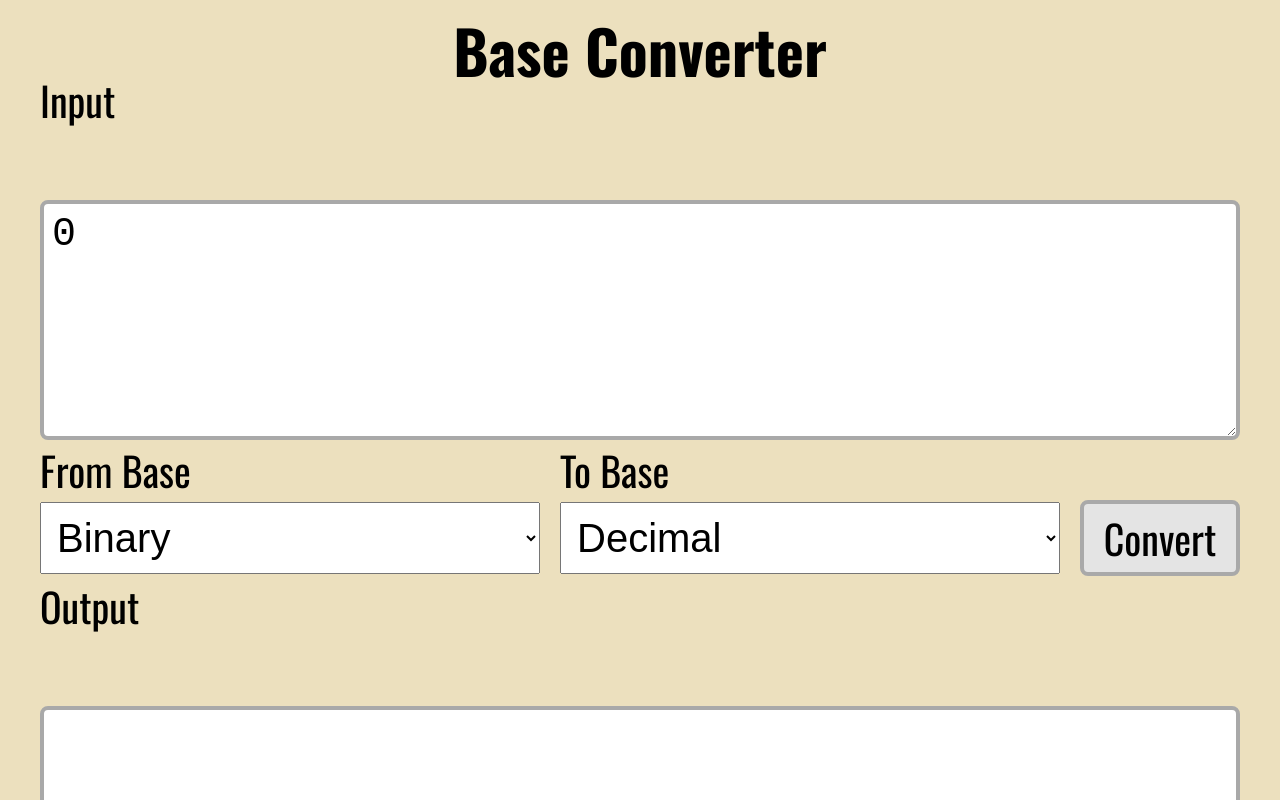
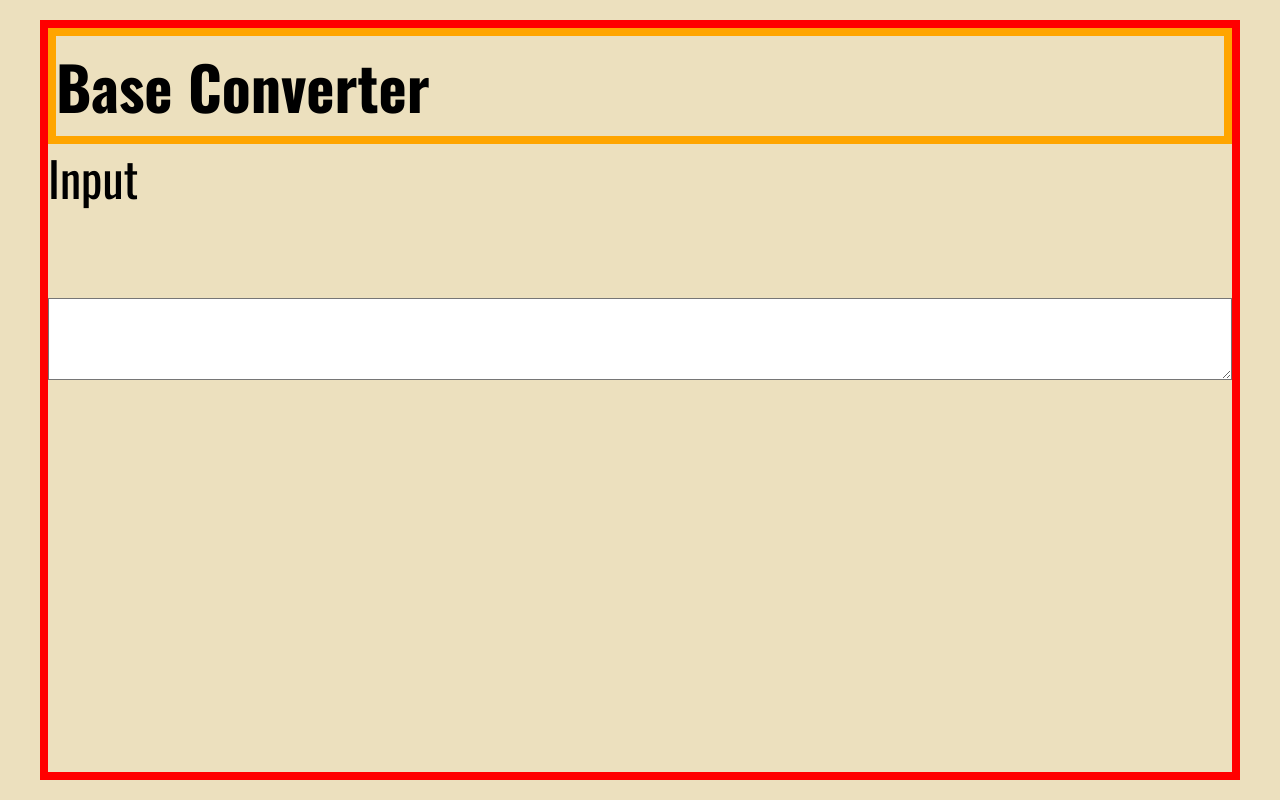
Before and after one commit to recursive-redundancy/base-converter-web, a React app: page / in a window 1280 px wide. Shown: the top 800 px of the page. Built offline with nearby package versions, Linux system fonts and the light colour scheme.

Commit message:
moving html elements to react components

```diff
--- a/src/index.scss
+++ b/src/index.scss
@@ -1,4 +1,4 @@
 @import './styles/fonts.scss';
 @import './styles/global.scss';
 @import './styles/responsive.scss';
-@import './styles/main.scss';
+// @import './styles/main.scss';
--- a/src/styles/global.scss
+++ b/src/styles/global.scss
@@ -15,7 +15,8 @@ h1,
 h2,
 h3,
 h4,
-button {
+button,
+textarea {
     font-family: 'Oswald', sans-serif;
     font-weight: 500;
     letter-spacing: 0;
@@ -23,8 +24,15 @@ button {
 }
 
 #root {
-  // border: solid 2em purple;
   height: 100vh;
+  margin: auto;
+  max-width: 40em;
+  padding-left: 1em;
+  padding-right: 1em;
+  padding-top: .5em;
+  padding-bottom: .5em;
+  position: relative;
+  width: 100vw;
 }
 
 
--- a/src/styles/main.scss
+++ /dev/null
@@ -1,168 +0,0 @@
-/* google fonts */
-@import url('https://fonts.googleapis.com/css?family=Roboto:400,700');
-@import url('https://fonts.googleapis.com/css?family=Oswald:400,700');
-
-
-.table {
-  display: table;
-  table-layout: fixed;
-}
-
-  .row {
-    display: table-row;
-  }
-
-    .cell {
-      display: table-cell;
-    }
-
-/*
-* Root element wraps app
-*/
-#root {
-  height: 100vh;
-  margin: auto;
-  max-width: 40em;
-  padding-left: 1em;
-  padding-right: 1em;
-  padding-top: .5em;
-  padding-bottom: .5em;
-  position: relative;
-  width: 100vw;
-}
-
-  #header {
-    height: 1em;
-  }
-
-    #header .cell {
-      height: 0;
-      text-align: center;
-      vertical-align: middle;
-    }
-
-  #root .table {
-    height: 100%;
-    position: relative;
-    min-height: 100%;
-    width: 100%;
-  }
-
-    #root .row.label {
-      height: 1em;
-      position: relative;
-    }
-
-      #root .cell.label {
-        vertical-align: bottom;
-      }
-
-      #input-label {
-        padding-top: 0;
-      }
-
-    .row.text {
-      height: 37%;
-      position: relative;
-    }
-
-      .cell.in-out {
-        height: 37%;
-        position: relative;
-      }
-
-      .wrap-text {
-        height: 100%;
-        position: relative;
-      }
-
-    .txt-base {
-      border: solid .1em darkgray;
-      border-radius: .2em;
-      font-size: 1em;
-      height: 100%;
-      /* fallback sizing for old android browser & such */
-      min-height: 10em;
-      min-height: 30vh;
-      outline: none;
-      padding: .2em;
-      position: relative;
-      width: 100%;
-    }
-
-
-#area-select {
-  height: 1em;
-}
-
-  #area-select h2 {
-    padding: 0;
-    padding-bottom: .2em;
-  }
-
-  .table.select {
-    margin: auto;
-  }
-
-    .row.labels {
-      height: 0;
-      text-align: left;
-    }
-
-      .row.labels .cell {
-        vertical-align: bottom;
-      }
-
-    .row.controls {
-      height: 2em;
-    }
-
-      .row.controls .cell {
-        padding-right: .5em;
-        vertical-align: middle;
-      }
-
-      .table.select .cell:last-of-type {
-        padding-right: none;
-        width: 4em;
-      }
-
-      button {
-        background-color: #e4e4e4;
-        border: solid .1em darkgray;
-        border-radius: .2em;
-        font-size: 1em;
-        padding: .35em;
-        width: 4em;
-      }
-
-      button:active {
-        background-color: #c9a3a3;
-        border: solid .1em #ffffff;
-        transform: scale(.8, .8);
-        -webkit-transform: scale(.8, .8);
-      }
-
-      select {
-        font-size: 1em;
-        padding: .3em;
-        width: 100%;
-      }
-
-/*
-* Notification section
-* alerts user for things like invalid input, etc
-*/
-#alert {
-  color: red;
-  display: none;
-  font-size: 2em;
-  font-weight: bold;
-  left: 0;
-  position: absolute;
-  text-align: center;
-  bottom: 3em;
-  /* opacity: 0; */
-  width: 100%;
-  z-index: 1;
-}
--- a/src/views/App/App.js
+++ b/src/views/App/App.js
@@ -1,85 +1,84 @@
 import React from 'react';
+import styles from './app.module.scss';
 
-const App = () => {
+const App = ({handleInput, handleSolve, isSolving}) => {
     return (
-        <div>
-            <div id='alert'>
-            <div id='alert-message'></div>
+        <div className={styles.app}>
+            <div className={styles.header}>
+                <h1>Base Converter</h1>
+            </div>
+            <div className={styles.inputarea}>
+                <h2 id='input-label'>Input</h2>
+                <textarea />
             </div>
 
-            <div class='table'>
-
-            <div id='header' class='row'>
-                <h1 class='cell'>Base Converter</h1>
-            </div>
-
-            <div class='row label'>
-                <div class='cell label'>
-                <h2 id='input-label'>Input</h2>
-                </div>
-            </div>
-            <div class='row text'>
-                <div class='cell in-out'>
-                <div class='wrap-text'>
-                    <textarea id='txt-input' class='txt-base'>0</textarea>
-                </div>
-                </div>
-            </div>
-
-            <div id='area-select' class='row'>
-                <div class='cell'>
-                <div class='table select'>
-                    <div class='row labels'>
-                    <div class='cell'>
-                        <h2>From Base</h2>
-                    </div>
-                    <div class='cell'>
-                        <h2>To Base</h2>
-                    </div>
-                    <div class='cell'>
-                    </div>
-                    </div>
-                    <div class='row controls'>
-                    <div class='cell'>
-                        <select id='sel-from'>
-                        <option value='bin' selected>Binary</option>
-                        <option value='oct'>Octal</option>
-                        <option value='dec'>Decimal</option>
-                        <option value='hex'>Hex</option>
-                        </select>
-                    </div>
-                    <div class='cell'>
-                        <select id='sel-to'>
-                            <option value='bin'>Binary</option>
-                            <option value='oct'>Octal</option>
-                            <option value='dec' selected>Decimal</option>
-                            <option value='hex'>Hex</option>
-                        </select>
-                    </div>
-                    <div id='cell-convert' class='cell'>
-                        <button id='btn-convert' ontouchstart=''>Convert</button>
-                    </div>
-                    </div>
-                </div>
-                </div>
-            </div>
-
-            <div class='row label'>
-                <div class='cell label'>
-                <h2>Output</h2>
-                </div>
-            </div>
-            <div class='row text'>
-                <div class='cell in-out'>
-                <div class='wrap-text'>
-                    <textarea id='txt-output' class='txt-base'></textarea>
-                </div>
-                </div>
-            </div>
-
-            </div>
-    </div>
+        </div>
     );
 };
 
 export default App;
+
+
+// <div class='row label'>
+// <div class='cell label'>
+// <h2 id='input-label'>Input</h2>
+// </div>
+// </div>
+// <div class='row text'>
+// <div class='cell in-out'>
+// <div class='wrap-text'>
+//     <textarea id='txt-input' class='txt-base'>0</textarea>
+// </div>
+// </div>
+// </div>
+
+// <div id='area-select' class='row'>
+// <div class='cell'>
+// <div class='table select'>
+//     <div class='row labels'>
+//     <div class='cell'>
+//         <h2>From Base</h2>
+//     </div>
+//     <div class='cell'>
+//         <h2>To Base</h2>
+//     </div>
+//     <div class='cell'>
+//     </div>
+//     </div>
+//     <div class='row controls'>
+//     <div class='cell'>
+//         <select id='sel-from'>
+//         <option value='bin' selected>Binary</option>
+//         <option value='oct'>Octal</option>
+//         <option value='dec'>Decimal</option>
+//         <option value='hex'>Hex</option>
+//         </select>
+//     </div>
+//     <div class='cell'>
+//         <select id='sel-to'>
+//             <option value='bin'>Binary</option>
+//             <option value='oct'>Octal</option>
+//             <option value='dec' selected>Decimal</option>
+//             <option value='hex'>Hex</option>
+//         </select>
+//     </div>
+//     <div id='cell-convert' class='cell'>
+//         <button id='btn-convert' ontouchstart=''>Convert</button>
+//     </div>
+//     </div>
+// </div>
+// </div>
+// </div>
+
+// <div class='row label'>
+// <div class='cell label'>
+// <h2>Output</h2>
+// </div>
+// </div>
+// <div class='row text'>
+// <div class='cell in-out'>
+// <div class='wrap-text'>
+//     <textarea id='txt-output' class='txt-base'></textarea>
+// </div>
+// </div>
+// </div>
--- a/src/views/App/AppContainer.js
+++ b/src/views/App/AppContainer.js
@@ -1,14 +1,7 @@
-import React,
-{
-useEffect,
-useRef,
-useState
-} from 'react';
+import React, {useEffect,useRef, useState} from 'react';
 import App from './App';
 
 const AppContainer = () => {
-  let tknFinalScore;
-
   const [isSolving, setIsSolving] = useState(false);
   const [inputExpression, setInputExpression] = useState('');
   const [solveQueueLength, setSolveQueueLength] = useState(0);
--- a/src/views/App/app.module.scss
+++ b/src/views/App/app.module.scss
@@ -0,0 +1,146 @@
+.app {
+    border: solid .2em red;
+    display: flex;
+    flex-direction: column;
+    min-height: 100%;
+
+    .header {
+        border: solid .2em orange;
+        font-size: 1em;
+        padding-top: .5em;
+        padding-bottom: .5em;
+    }
+
+    .inputarea {
+        h2 {
+            color: black;
+            font-size: 1.2em;
+        }
+
+        textarea {
+            background-color: white;
+            font-size: 1em;
+            height: 100%;
+            width: 100%;
+        }
+    }
+}
+
+      #root .row.label {
+        height: 1em;
+        position: relative;
+      }
+
+        #root .cell.label {
+          vertical-align: bottom;
+        }
+
+        #input-label {
+          padding-top: 0;
+        }
+
+      .row.text {
+        height: 37%;
+        position: relative;
+      }
+
+        .cell.in-out {
+          height: 37%;
+          position: relative;
+        }
+
+        .wrap-text {
+          height: 100%;
+          position: relative;
+        }
+
+      .txt-base {
+        border: solid .1em darkgray;
+        border-radius: .2em;
+        font-size: 1em;
+        height: 100%;
+        /* fallback sizing for old android browser & such */
+        min-height: 10em;
+        min-height: 30vh;
+        outline: none;
+        padding: .2em;
+        position: relative;
+        width: 100%;
+      }
+
+
+  #area-select {
+    height: 1em;
+  }
+
+    #area-select h2 {
+      padding: 0;
+      padding-bottom: .2em;
+    }
+
+    .table.select {
+      margin: auto;
+    }
+
+      .row.labels {
+        height: 0;
+        text-align: left;
+      }
+
+        .row.labels .cell {
+          vertical-align: bottom;
+        }
+
+      .row.controls {
+        height: 2em;
+      }
+
+        .row.controls .cell {
+          padding-right: .5em;
+          vertical-align: middle;
+        }
+
+        .table.select .cell:last-of-type {
+          padding-right: none;
+          width: 4em;
+        }
+
+        button {
+          background-color: #e4e4e4;
+          border: solid .1em darkgray;
+          border-radius: .2em;
+          font-size: 1em;
+          padding: .35em;
+          width: 4em;
+        }
+
+        button:active {
+          background-color: #c9a3a3;
+          border: solid .1em #ffffff;
+          transform: scale(.8, .8);
+          -webkit-transform: scale(.8, .8);
+        }
+
+        select {
+          font-size: 1em;
+          padding: .3em;
+          width: 100%;
+        }
+
+  /*
+  * Notification section
+  * alerts user for things like invalid input, etc
+  */
+  #alert {
+    color: red;
+    display: none;
+    font-size: 2em;
+    font-weight: bold;
+    left: 0;
+    position: absolute;
+    text-align: center;
+    bottom: 3em;
+    /* opacity: 0; */
+    width: 100%;
+    z-index: 1;
+  }
```
